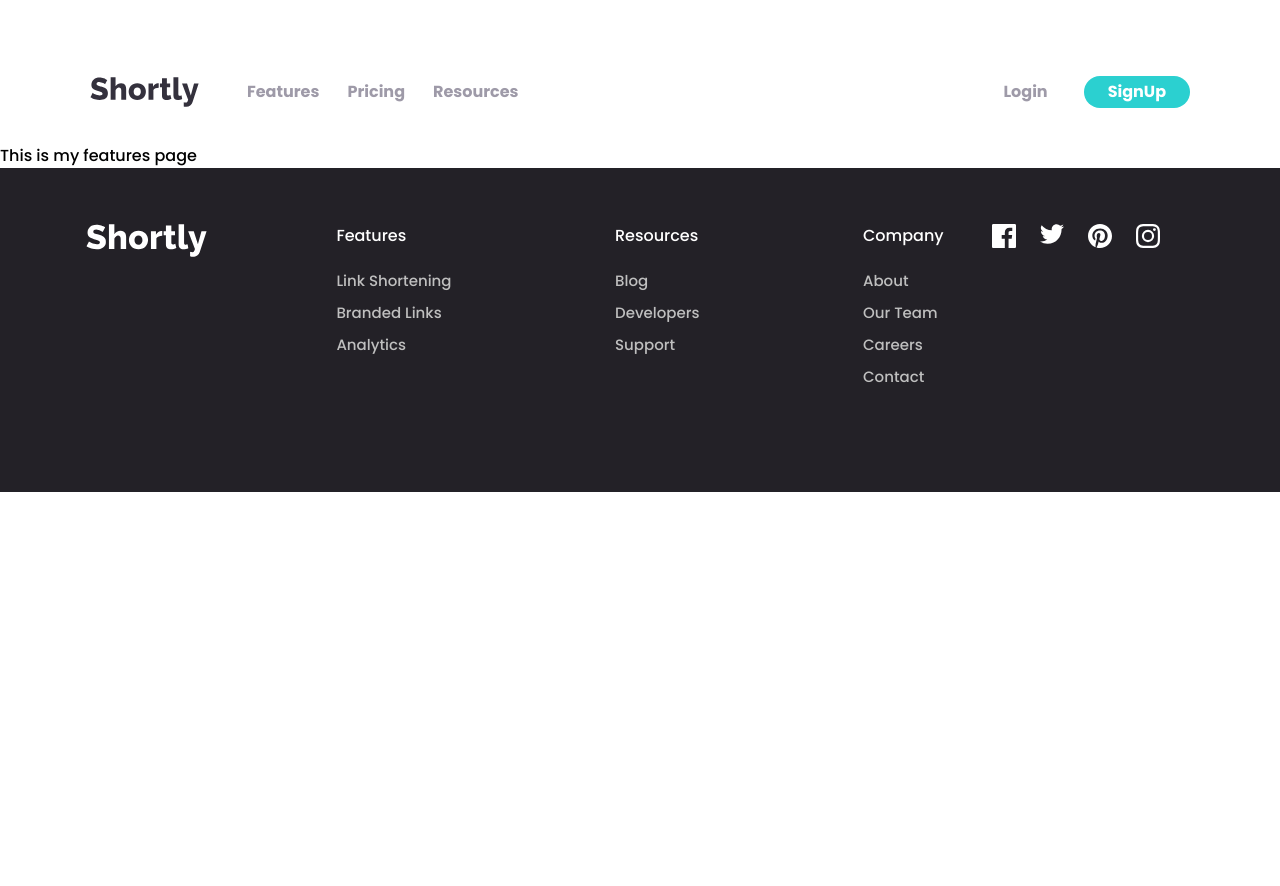
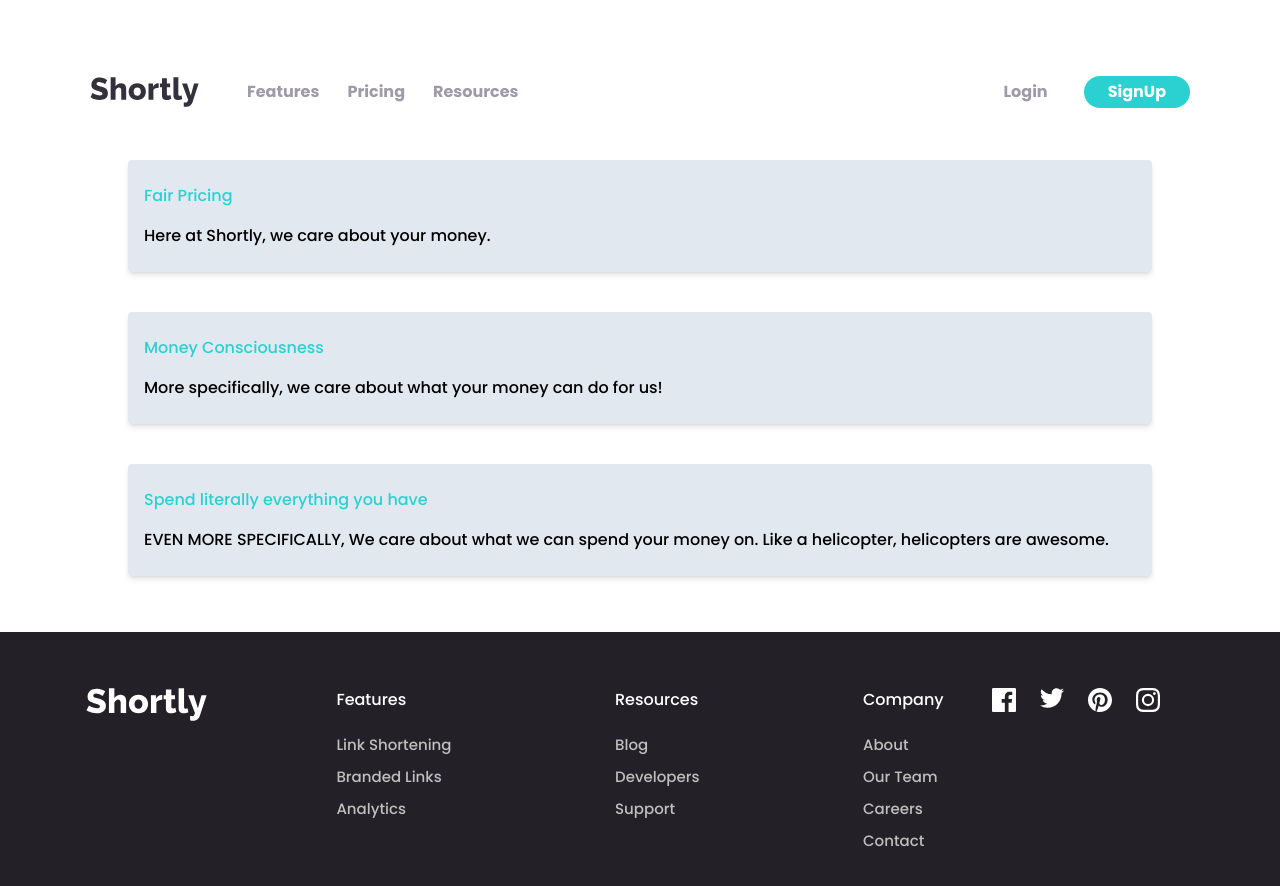
Before and after one commit to barnettet31/url-shortener-fem, a React (Create React App) app: page /#/features in a window 1280 px wide. Shown: the top 886 px of the page. Before the commit the page ends 800 px from the top, so only its background shows below. Built offline with nearby package versions, Linux system fonts and the light colour scheme.

Commit message:
added content to placeholder pages

```diff
--- a/src/App.tsx
+++ b/src/App.tsx
@@ -1,7 +1,8 @@
 import React, { useState } from "react";
-import { HashRouter, Route, Routes } from "react-router-dom";
+import { Route, Routes } from "react-router-dom";
 import "./App.css";
 import { NavWrapper } from "./components/navWrapper/navWrapper.component";
+import { Company } from "./routes/company/company.route";
 import { Features } from "./routes/features/features.route";
 import { Home } from "./routes/home/home.route";
 import { Pricing } from "./routes/pricing/pricing.route";
@@ -15,6 +16,7 @@ function App() {
       <Route path="/features" element={<Features/>}/>
       <Route path="/pricing" element={<Pricing/>}/>
       <Route path="/resources" element={<Resources/>}/>
+      <Route path="/company" element={<Company/>}/>
     </Route>
   </Routes>
   );
--- /dev/null
+++ b/src/components/contentDiv/contentDiv.component.tsx
@@ -0,0 +1,13 @@
+interface IContentDivs  {
+    header:string;
+    text:string;
+
+    }
+export const ContentDivs = ({header, text, }:IContentDivs)=>{
+    return(
+        <div  className="w-4/5 px-4 py-4 mb-10 text-center rounded shadow-md lg:py-6 lg:text-left bg-slate-200">
+            <h1 className="mb-4 text-bold text-underline text-[#2bd0d0]">{header}</h1>
+            <p className="text-md">{text}</p>
+        </div>
+    )
+};
--- /dev/null
+++ b/src/components/fillerDiv/fillerDiv.component.tsx
@@ -0,0 +1,23 @@
+import { ContentDivs } from "../contentDiv/contentDiv.component";
+
+interface IArrayDivContent extends Array<DivContent> {
+
+}
+interface DivContent {
+    header:string;
+    text:string;
+    link:string;
+    listName:string;
+}
+interface IFillerDivProps {
+    items:IArrayDivContent;
+}
+
+export const FillerDiv = ({items}:IFillerDivProps)=>{
+    return(     <main className="flex flex-col items-center justify-center py-4">
+
+    {items.map((contentObject:DivContent)=>{
+     return(<ContentDivs key={contentObject.header} header={contentObject.header} text={contentObject.text} />)
+    })}
+ </main>)
+}
--- /dev/null
+++ b/src/routes/company/company.route.tsx
@@ -0,0 +1,27 @@
+import { FillerDiv } from "../../components/fillerDiv/fillerDiv.component"
+
+
+
+
+export const Company = ()=>{
+
+    const divsToMap = [{
+        header:"This is the first header for my mock company",
+        text:"Here at Shortly, we aspire to definitely not be a clone of a much more popular application that we hate to bits. We aspire to bring to you the highest quality content. That is 100% unique.",
+        link:"firstHeader",
+        listName:"Section 1",
+    },{
+        header:"This is the second header for my mock company",
+        text:"Here at Shortly, we aspire to definitely not be a clone of a much more popular application that we hate to bits. We aspire to bring to you the highest quality content. That is 100% unique.",
+        link:"firstHeader",
+        listName:"Section 2",
+    },{
+        header:"This is the third header for my mock company",
+        text:"Here at Shortly, we aspire to definitely not be a clone of a much more popular application that we hate to bits. We aspire to bring to you the highest quality content. That is 100% unique.",
+        link:"thirdHeader",
+        listName:"Section 3",
+    }]
+    return(
+   <FillerDiv items={divsToMap}/>
+    )
+}
--- a/src/routes/features/features.route.tsx
+++ b/src/routes/features/features.route.tsx
@@ -1,5 +1,22 @@
+import { FillerDiv } from "../../components/fillerDiv/fillerDiv.component"
+
 export const Features = ()=>{
-    return(<main>
-        <h1>This is my features page</h1>
-    </main>)
+
+    const divsToMap = [{
+        header:"Fair Pricing",
+        text:"Here at Shortly, we care about your money.",
+        link:"firstHeader",
+        listName:"Section 1",
+    },{
+        header:"Money Consciousness",
+        text:"More specifically, we care about what your money can do for us! ",
+        link:"firstHeader",
+        listName:"Section 2",
+    },{
+        header:"Spend literally everything you have",
+        text:"EVEN MORE SPECIFICALLY, We care about what we can spend your money on. Like a helicopter, helicopters are awesome.",
+        link:"thirdHeader",
+        listName:"Section 3",
+    }]
+    return(<FillerDiv items={divsToMap}/>)
 }
--- a/src/routes/resources/resources.route.tsx
+++ b/src/routes/resources/resources.route.tsx
@@ -1,3 +1,22 @@
+import { FillerDiv } from "../../components/fillerDiv/fillerDiv.component"
+
 export const Resources = ()=>{
-    return <main><h1>This is my resources page</h1></main>
+
+    const divsToMap = [{
+        header:"Simple documentation",
+        text:"Here at shortly, we like to simplify our documentation.",
+        link:"firstHeader",
+        listName:"Section 1",
+    },{
+        header:"Easy to understand instructions",
+        text:"Our instructions are easy to understand, and designed with the user specifically in mind.",
+        link:"firstHeader",
+        listName:"Section 2",
+    },{
+        header:"Innovative in our thoughts",
+        text:"This is true BECAUSE there is no documentation and therefore it's the easiest to understand. And we do this because...well our users don't exist 😃",
+        link:"thirdHeader",
+        listName:"Section 3",
+    }]
+    return <FillerDiv items={divsToMap}/>
 }
--- /dev/null
+++ b/src/store/store.ts
@@ -0,0 +1 @@
+import {compose, createStore, applyMiddleware} from 'redux';
```
